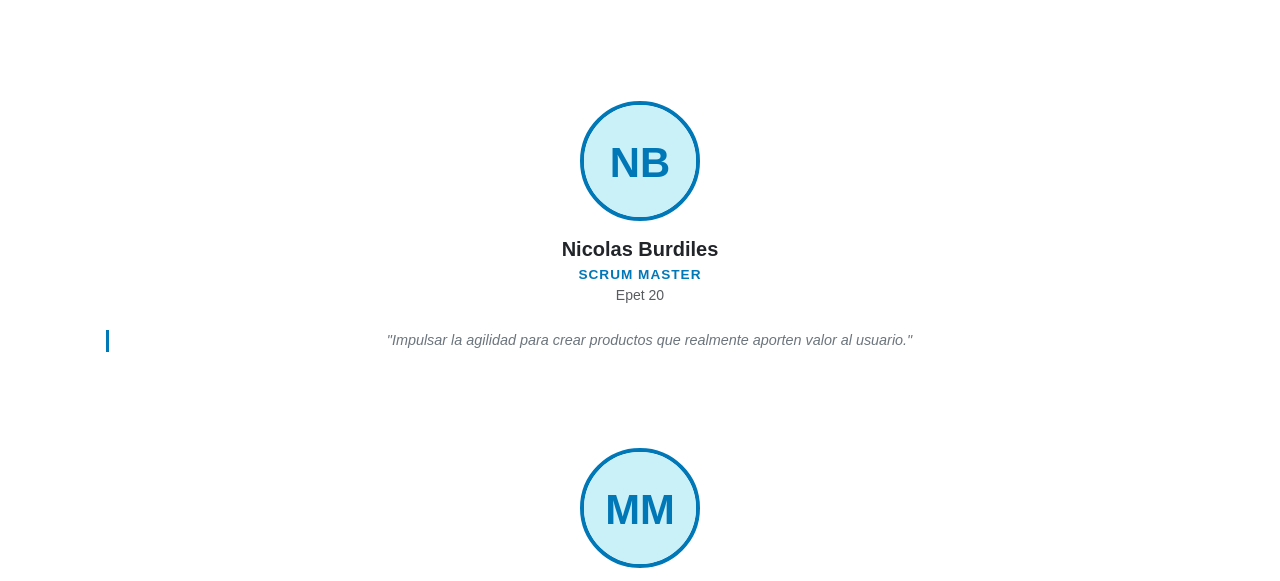
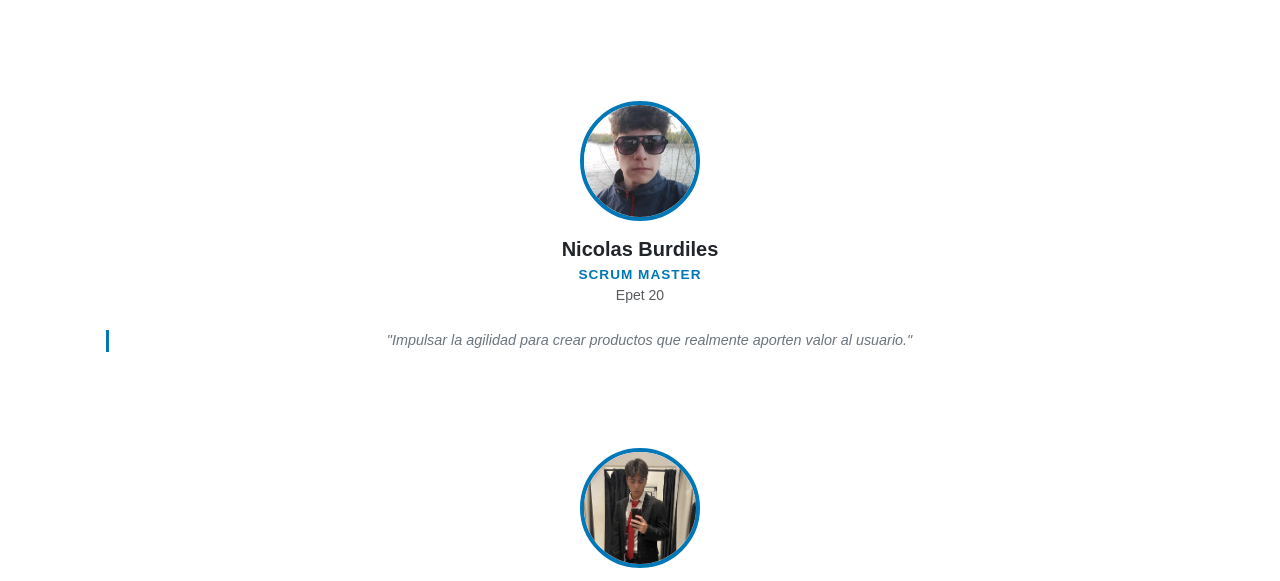
Before and after one commit to MaxSteelMM/Scrum-Mates, a website: page Paginas/Nosotros.html in a window 1280 px wide. Shown: the part 196-777 px from the top of the page. Drawn offline with nearby package versions, Linux system fonts and the light colour scheme.

Commit message:
Agregando fotos de integrantes

```diff
--- a/Estilos/Nosotros.css
+++ b/Estilos/Nosotros.css
@@ -28,6 +28,10 @@
     transition: transform 0.3s ease;
 }
 
+.profile-img--maximo {
+    object-position: center 15%;
+}
+
 .profile-card:hover .profile-img {
     transform: scale(1.1);
 }
--- a/Paginas/Nosotros.html
+++ b/Paginas/Nosotros.html
@@ -83,31 +83,37 @@
             const team = [
                 {
                     name: 'Nicolas Burdiles',
+                    img: '../Img/Integrantes/Nicolas Burdiles.png',
                     role: 'Scrum Master',
                     institution: 'Epet 20',
                     motivation: 'Impulsar la agilidad para crear productos que realmente aporten valor al usuario.'
                 },
                 {
                     name: 'Maximo Maroa',
+                    img: '../Img/Integrantes/Maximo Maroa.png',
+                    imgClass: 'profile-img--maximo',
                     role: 'Programador',
                     institution: 'Epet 20',
                     motivation: 'Construir código limpio y eficiente que sea la base de un software robusto.'
                 },
                 {
                     name: 'Ramiro Flores',
+                    img: '../Img/Integrantes/Ramiro Flores.png',
                     role: 'Diseñador',
                     institution: 'Epet 20',
                     motivation: 'Crear experiencias de usuario intuitivas que simplifiquen la complejidad técnica.'
                 },
                 {
                     name: 'Luca Kletzel',
+                    img: '../Img/Integrantes/Luca Kletzel.png',
                     role: 'Tester',
                     institution: 'Epet 20',
                     motivation: 'Garantizar la excelencia técnica eliminando errores antes de que lleguen al cliente.'
                 },
                 {
                     name: 'Lionel Centurion',
-                    role: 'Marketing',
+                    img: '../Img/Integrantes/Lionel Centurion.png',
+                    role: 'Marketing y Comodin',
                     institution: 'Epet 20',
                     motivation: 'Dar a conocer el proyecto y acercar la calidad del software a quienes más lo necesitan.'
                 }
@@ -126,7 +132,7 @@
                     <div class="team-item">
                         <div class="card profile-card h-100 text-center p-4">
                             <div class="profile-img-container">
-                                <img src="${member.img || avatar(member.name)}" alt="${member.name}" class="profile-img">
+                                <img src="${member.img || avatar(member.name)}" alt="${member.name}" class="profile-img ${member.imgClass || ''}">
                             </div>
                             <h5 class="fw-bold mb-1">${member.name}</h5>
                             <span class="profile-role">${member.role}</span>
```
Also changed, not shown: Img/Integrantes/Lionel Centurion.png (added), Img/Integrantes/Luca Kletzel.png (added), Img/Integrantes/Maximo Maroa.png (added), Img/Integrantes/Nicolas Burdiles.png (added), Img/Integrantes/Ramiro Flores.png (added).
